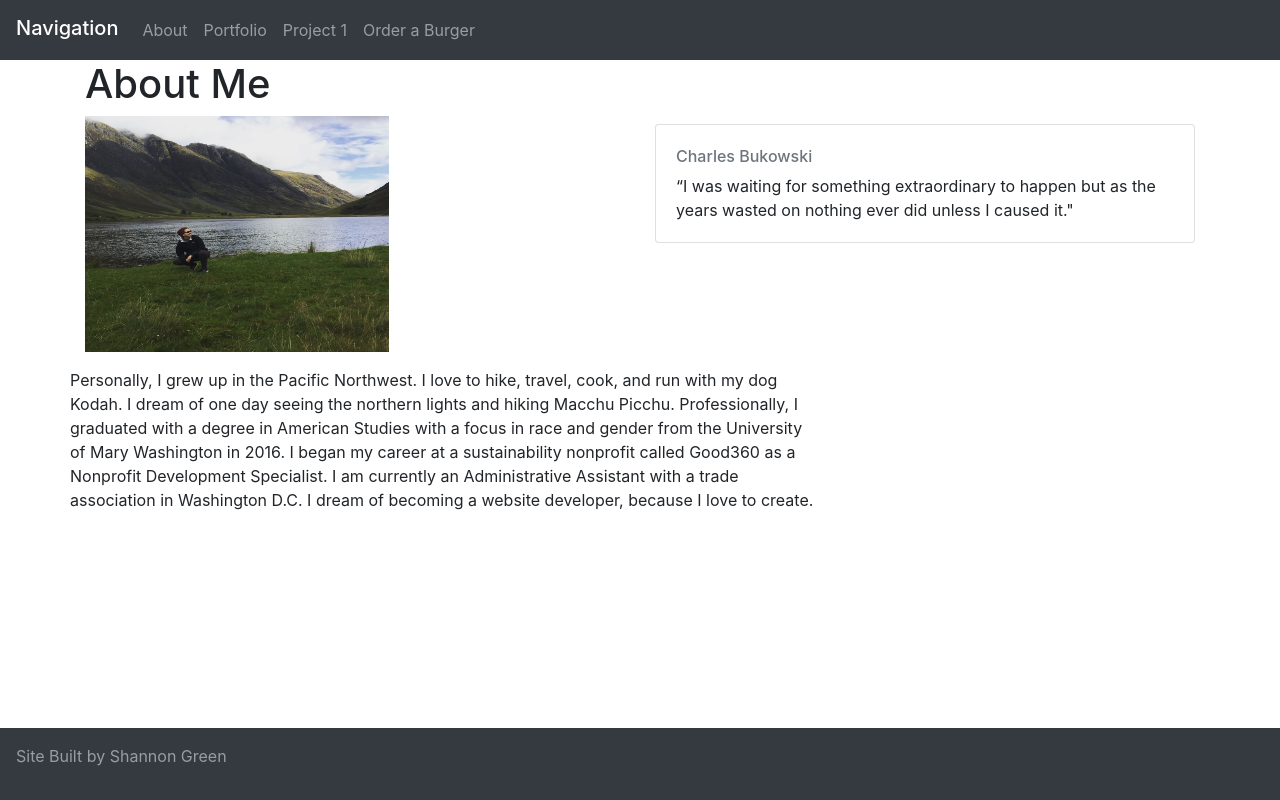
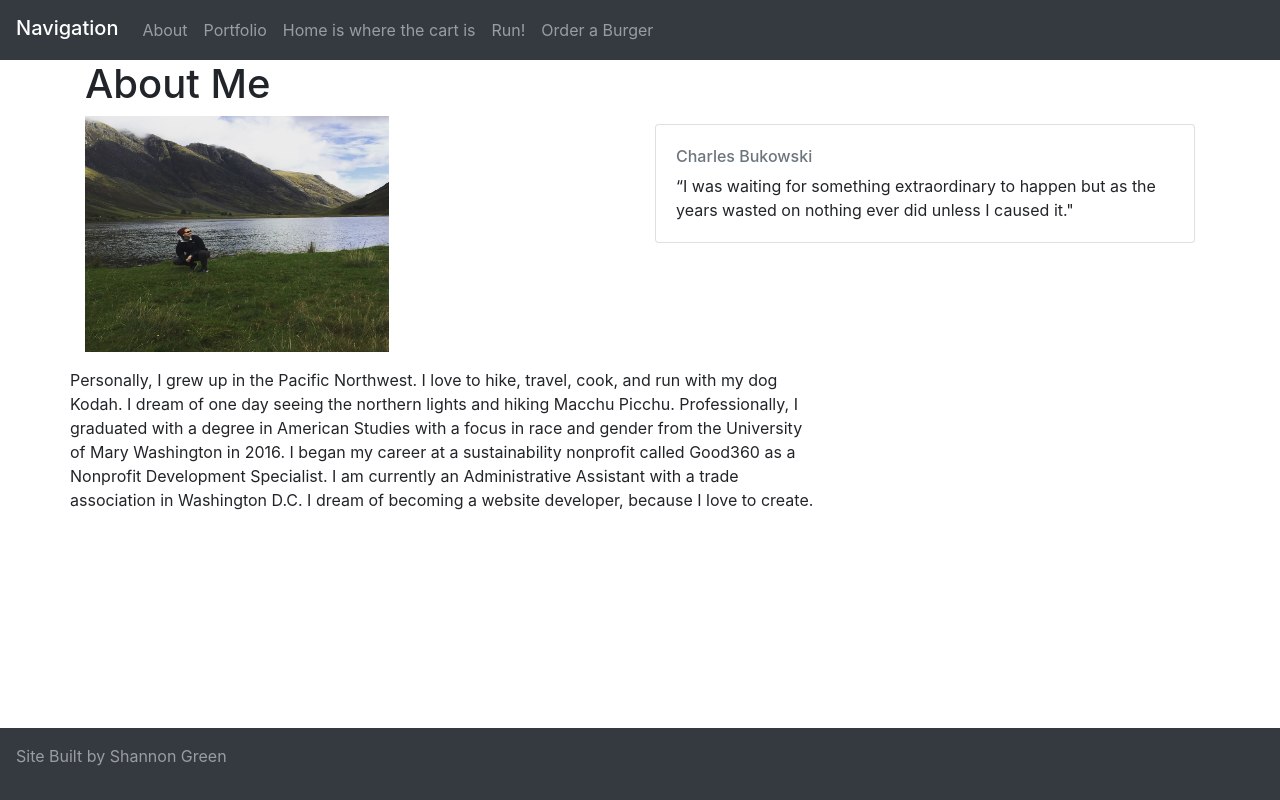
Before and after one commit to Spunkyfrog93/Portfolio, a plain HTML site: page index.html in a window 1280 px wide. Drawn offline with nearby package versions, Linux system fonts and the light colour scheme.

Commit message:
updated with grocery store project

```diff
--- a/index.html
+++ b/index.html
@@ -25,7 +25,10 @@
           <a class="nav-link" href="portfolio.html">Portfolio</a>
         </li>
         <li class="nav-item">
-          <a class="nav-link" href="https://spunkyfrog93.github.io/project/">Project 1</a>
+          <a class="nav-link" href="https://lit-ocean-92189.herokuapp.com/">Home is where the cart is</a>
+        </li>
+        <li class="nav-item">
+          <a class="nav-link" href="https://spunkyfrog93.github.io/project/">Run!</a>
 
           <li class="nav-item">
             <a class="nav-link" href="https://shrouded-taiga-12821.herokuapp.com/">Order a Burger</a>
```
